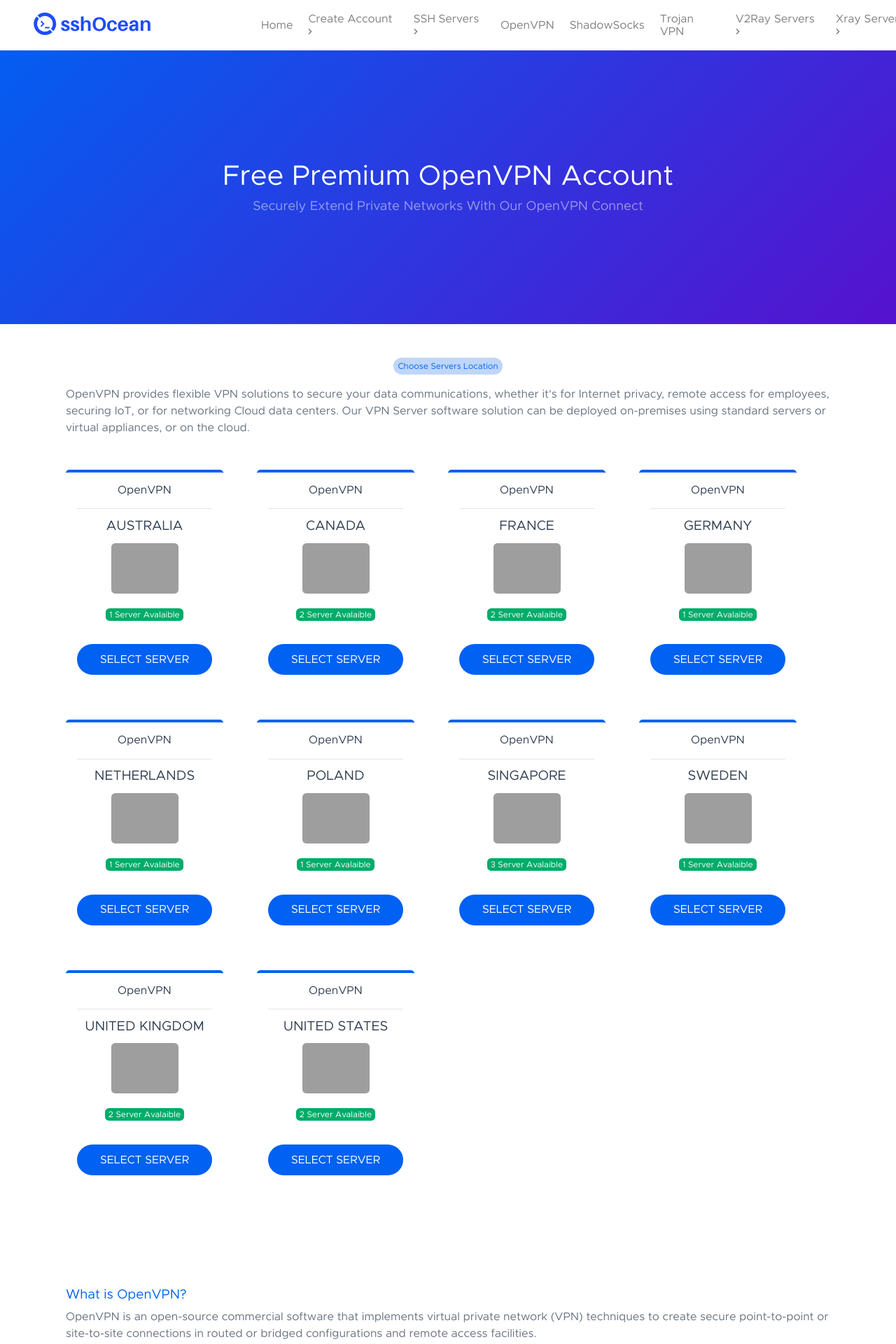
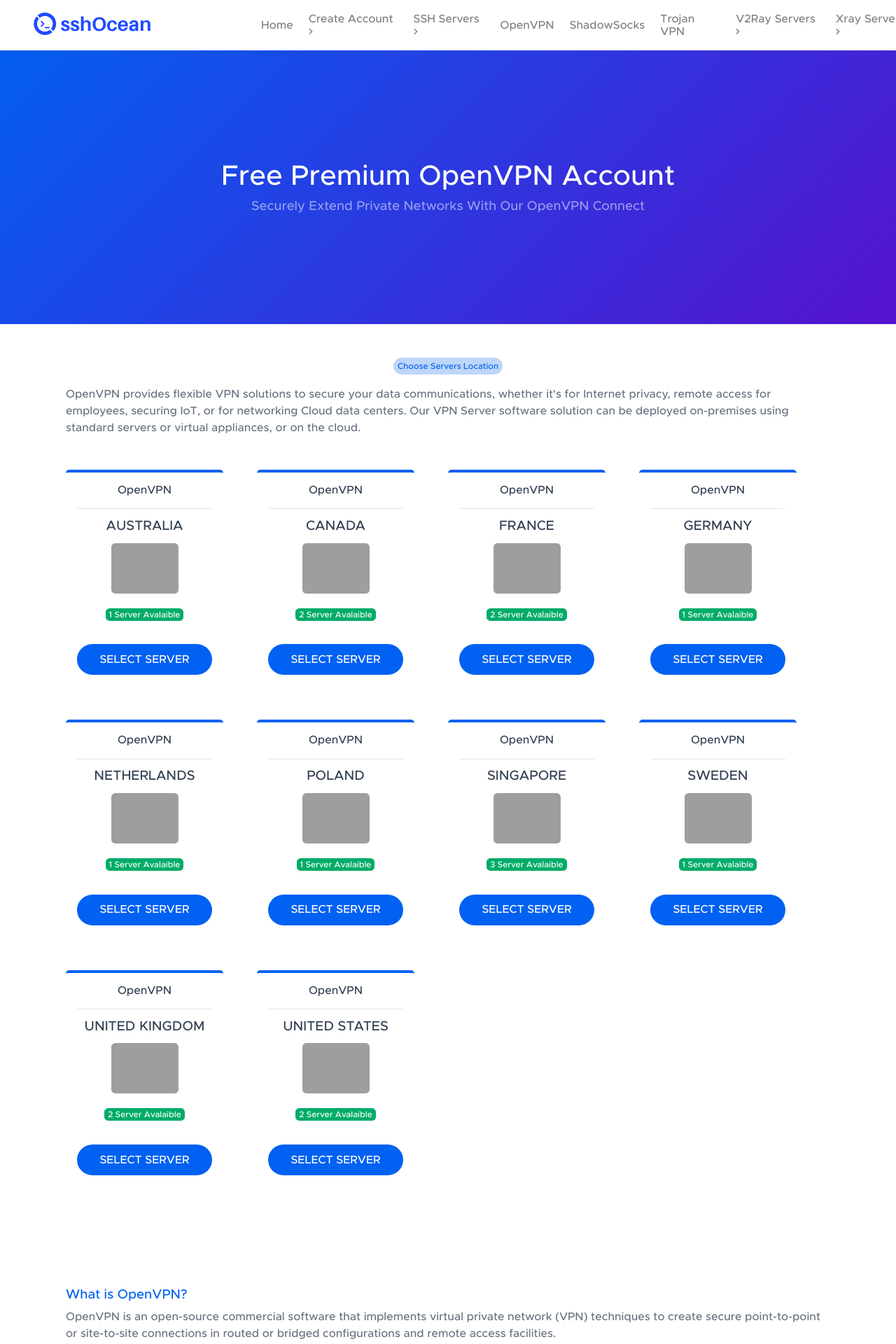
Before and after one commit to prantob29/sshocean-hw, a PHP site: page /openvpn.html in a window 1280 px wide. Shown: the top 1920 px of the page at 70% size. Run offline with PHP 8.4, Linux system fonts and the light colour scheme; some web fonts are replaced; grey boxes are pictures that could not be loaded.

Commit message:
add font-face

```diff
--- a/inf.txt
+++ b/inf.txt
@@ -1,8 +1,6 @@
 
 2. добавить всплывающие под меню (nav)
 3. добавить реальное время
-4. сверстать доп страницы
+4. сверстать доп страницы + +  еще 2
 
-!need more полоса сверху
 !три картинки 0 0 0
-! повторить css анимацию
--- a/sass/base/_font-face.scss
+++ b/sass/base/_font-face.scss
@@ -1,13 +1,95 @@
 @font-face {
     font-family: 'Metropolis';
+
+    src:
+        url("./fonts/Metropolisthin.woff2") format('woff2'),
+        url("./fonts/Metropolisthin.woff") format('woff');
+
+        font-weight: 100;
+        font-style: normal;
+        font-display: swap;
+}
+
+@font-face {
+    font-family: 'Metropolis';
+
+    src:
+        url("./fonts/Metropolisextralight.woff2") format('woff2'),
+        url("./fonts/Metropolisextralight.woff") format('woff');
+
+    font-weight: 200;
+    font-style: normal;
     font-display: swap;
+}
+
+@font-face {
+    font-family: 'Metropolis';
+
     src:
-        url("./fonts/Metropolis.woff") format('woff'),
-        url("./fonts/Metropolis.woff2") format('woff2'),
+        url("./fonts/Metropolislight.woff2") format('woff2'),
+        url("./fonts/Metropolislight.woff") format('woff2');
 
-        url("./fonts/Metropolisblack.woff") format('woff'),
+    font-weight: 300;
+    font-style: normal;
+    font-display: swap;
+}
+
+@font-face {
+    font-family: 'Metropolis';
+
+    src:
+        url("./fonts/Metropolismedium.woff2") format('woff2'),
+        url("./fonts/Metropolismedium.woff") format('woff2');
+
+    font-weight: 500;
+    font-style: normal;
+    font-display: swap;
+}
+
+@font-face {
+    font-family: 'Metropolis';
+
+    src:
+        url("./fonts/Metropolissemibold.woff2") format('woff2'),
+        url("./fonts/Metropolissemibold.woff") format('woff2');
+
+    font-weight: 600;
+    font-style: normal;
+    font-display: swap;
+}
+
+@font-face {
+    font-family: 'Metropolis';
+
+    src:
+        url("./fonts/Metropolisbold.woff2") format('woff2'),
+        url("./fonts/Metropolisbold.woff") format('woff2');
+
+    font-weight: 700;
+    font-style: normal;
+    font-display: swap;
+}
+
+@font-face {
+    font-family: 'Metropolis';
+
+    src:
+        url("./fonts/Metropolisextrabold.woff2") format('woff2'),
+        url("./fonts/Metropolisextrabold.woff") format('woff2');
+
+    font-weight: 800;
+    font-style: normal;
+    font-display: swap;
+}
+
+@font-face {
+    font-family: 'Metropolis';
+
+    src:
         url("./fonts/Metropolisblack.woff2") format('woff2'),
+        url("./fonts/Metropolisblack.woff") format('woff2');
 
-        url("./fonts/Metropolisblackitalic.woff") format('woff'),
-        url("./fonts/Metropolisblackitalic.woff2") format('woff2');
+    font-weight: 900;
+    font-style: normal;
+    font-display: swap;
 }
```
Also changed, not shown: css/main.css (+59 -1 lines), css/main.min.css, 2 other files.
